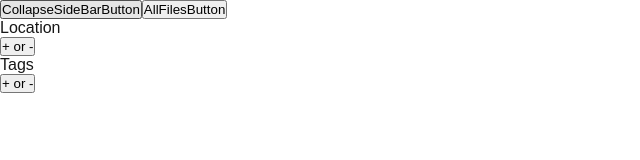
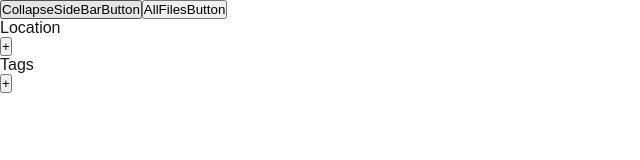
Before and after one commit to jamellemessinger/physical-file-organizer, a Next.js app: page / in a window 1280 px wide. Shown: the top 160 px of the page, without its empty margins (0-640 px from the left). Built offline with nearby package versions, Linux system fonts and the light colour scheme.

Commit message:
remove redundent TagFilter and LocationFilter components. Add logic to expand and collapse buttons on filter components

```diff
--- a/src/components/file-navgation/FilterComponent.jsx
+++ b/src/components/file-navgation/FilterComponent.jsx
@@ -1,10 +1,14 @@
+'use client';
+
 import React from 'react';
+import { useState } from 'react';
 
-export default function FilterComponent({filterType}) {
+export default function FilterComponent({ filterType }) {
+  const [isOpen, setIsOpen] = useState(false);
   return (
     <>
       <div>{filterType}</div>
-      <button>+ or -</button>
+      <button onClick={() => setIsOpen(!isOpen)}>{isOpen ? '-' : '+'}</button>
     </>
   );
 }
--- a/src/components/file-navgation/FilterContainer.jsx
+++ b/src/components/file-navgation/FilterContainer.jsx
@@ -1,12 +1,10 @@
-import React from 'react';
-import LocationFilter from './LocationFilter';
-import TagFilter from './TagFilter';
+import FilterComponent from './FilterComponent';
 
 export default function FilterContainer() {
   return (
     <>
-      <LocationFilter />
-      <TagFilter />
+      <FilterComponent filterType={'Location'} />
+      <FilterComponent filterType={'Tags'} />
     </>
   );
 }
--- a/src/components/file-navgation/LocationFilter.jsx
+++ /dev/null
@@ -1,6 +0,0 @@
-import React from 'react';
-import FilterComponent from './FilterComponent';
-
-export default function LocationFilter() {
-  return <FilterComponent filterType={'Location'}/>;
-}
--- a/src/components/file-navgation/TagFilter.jsx
+++ /dev/null
@@ -1,6 +0,0 @@
-import React from 'react';
-import FilterComponent from './FilterComponent';
-
-export default function TagFilter() {
-  return <FilterComponent filterType={'Tags'}/>;
-}
```
